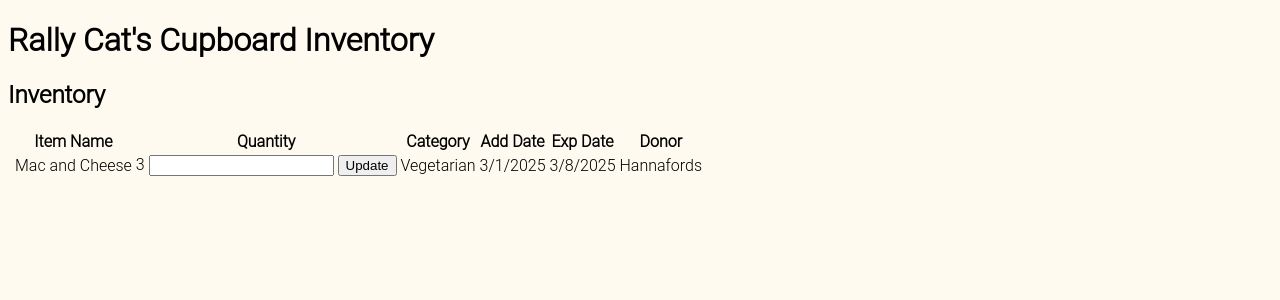
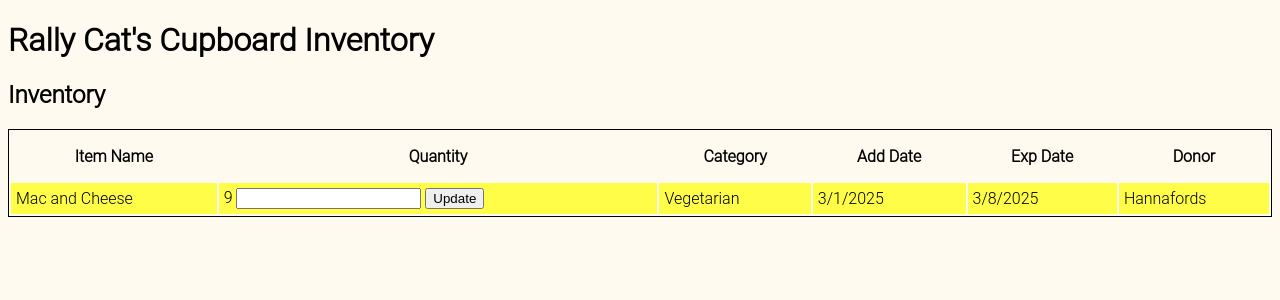
Before and after one commit to UVMHacks2025/Team-3, a Flask app: page /dashboard in a window 1280 px wide. Shown: the top 300 px of the page. Run offline with Flask 3, Linux system fonts and the light colour scheme.

Commit message:
fix inventory css

```diff
--- a/main.py
+++ b/main.py
@@ -53,7 +53,7 @@ def dashboard():
     error = 0
     if request.method == "POST":
         quantity = request.form.get("new_quantity") #data verification
-        if quantity >= 0:
+        if quantity.isdigit():
             #Update db with new quantity for inventory
             pass
         else:
@@ -61,7 +61,7 @@ def dashboard():
             error = "Invalid Input. Database has not been update."
 
     #make rows be all the rows of the db
-    rows = [["Mac and Cheese", "Kraft", 3, "Vegetarian", "3/1/2025", "3/8/2025", "Hannafords"] ]
+    rows = [["Mac and Cheese", "Kraft", 9, "Vegetarian", "3/1/2025", "3/8/2025", "Hannafords"] ]
     return render_template("inventory.html",
                            page_title = "Inventory",
                            rows = rows,
--- /dev/null
+++ b/static/styles/inventory.css
@@ -0,0 +1,24 @@
+table{
+    width:100%;
+    border: 1px solid;
+    margin-left: auto;
+    margin-right: auto;
+}
+th{
+    padding: 15px;
+}
+td{
+    padding: 5px;
+}
+.error{
+    color: red;
+}
+.low{
+    background-color:rgba(255, 0, 0, .7);
+}
+.medium{
+    background-color: rgba(255, 255, 0, .7);
+}
+.high{
+    background-color: rgba(0,255,0, .7);
+}
--- a/templates/inventory.html
+++ b/templates/inventory.html
@@ -4,42 +4,39 @@
 <!--would we want to add a way to search the table?-->
 <div id="inventory_table">
     {% if error %}
-    <p class= "error">{{error}}</p>
+    <p class= "error">Error: {{error}}</p>
     {% endif %}
     <table>
         <trhead>
-            <tr>
-                <th></th>
                 <th>Item Name</th>
                 <th>Quantity</th>
                 <th>Category</th>
                 <th>Add Date</th>
                 <th>Exp Date</th>
                 <th>Donor</th>
-            </tr>
         </trhead>
         <tbody>
         {% for row in rows %} <!--depends on how the database is setup-->
         <!-- Possibly add css to make row be red if low in stock and green if high in stock-->
         {% if row[2] <= 5 %}
-            <th class="low">
+            <tr class="low">
         {% elif row[2]  <= 10 %}
-            <th class="medium">
+            <tr class="medium">
         {% else %}
-            <th class="high">
+            <tr class="high">
         {% endif %}
                 <td>{{row[0]}}</td> <!--Item Name-->
                 <td> <!--Quantity-->
                     <form method="POST" action="{{ url_for('dashboard') }}">
-                        <label>{{row[2]}}&nbsp;</label><input type="number" name="new_quantity">
-                        <button type="submit" width="50%">Update</button>
+                        <label>{{row[2]}}&nbsp;</label><input type="text" name="new_quantity">
+                        <button type="submit">Update</button>
                     </form>
                 </td>
                 <td>{{row[3]}}</td> <!--Category-->
                 <td>{{row[4]}}</td> <!--Add Date-->
                 <td>{{row[5]}}</td> <!--Exp Date-->
                 <td>{{row[6]}}</td> <!--Donor-->
-            </th>
+            </tr>
         {% endfor %}
         </tbody>
 
--- a/templates/layout.html
+++ b/templates/layout.html
@@ -5,6 +5,8 @@
     <title>Rally Cat's Cupboard</title>
     <link rel="stylesheet" href="{{ url_for('static',filename='styles/layout.css') }}">
     <link rel="stylesheet" href="{{ url_for('static',filename='styles/add.css') }}">
+    <link rel="stylesheet" href="{{ url_for('static',filename='styles/inventory.css') }}">
+
 </head>
 <body class="body">
 <div id="main_title">
```
Also changed, not shown: instances/inventory.css (deleted, +0 -18 lines).
